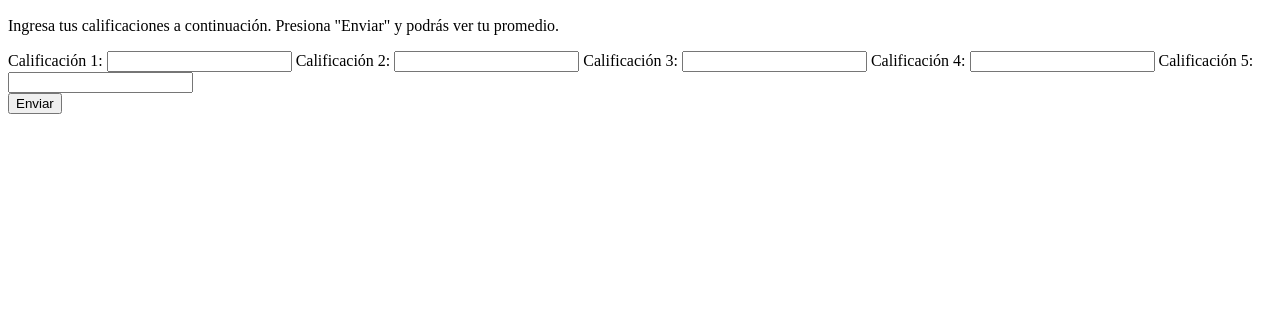
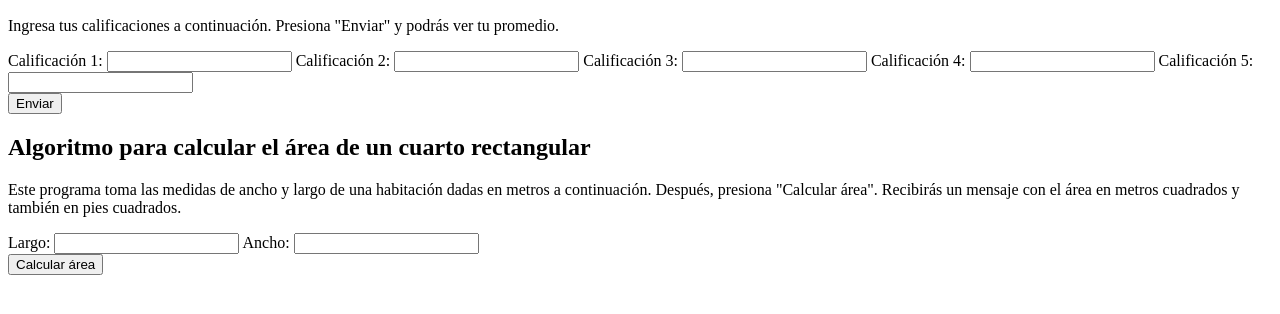
Before and after one commit to Leonardo0108/PROYECTO-1.1, a plain HTML site: page index.html in a window 1280 px wide. Shown: the part 110-424 px from the top of the page. Drawn offline with Linux system fonts and the light colour scheme.

Commit message:
Puse cómo calcular el área de un cuarto rectangular en metros y pies cuadrados

```diff
--- /dev/null
+++ b/area_cuarto.js
@@ -0,0 +1,19 @@
+function calcularArea() {
+ var area;
+ var base;
+ var pies;
+ var altura;
+ var pies = base * altura;
+ var area = base * altura;
+var campoDeTexto = document.getElementById("largo")
+var contenido = campoDeTexto.value;
+ altura = parseFloat(contenido);
+
+ campoDeTexto = document.getElementById("ancho")
+ contenido = campoDeTexto.value;
+ base = parseFloat(contenido);
+
+area = ( base * altura);
+pies = ( base * altura) * 10.764;
+ alert("El area es de: " + area + " metros cuadrados, o: " + pies + " pies cuadrados");
+}
--- a/index.html
+++ b/index.html
@@ -22,6 +22,20 @@
       <input type="text" id="calificación5">
     </form>
     <button onclick="calcularPromedio()">Enviar</button>
+    <h2>Algoritmo para calcular el área de un cuarto rectangular</h2>
+    <p>
+Este programa toma las medidas de ancho y largo de una habitación dadas en metros a continuación.
+Después, presiona "Calcular área".
+Recibirás un mensaje con el área en metros cuadrados y también en pies cuadrados.
+    </p>
+    <form>
+      <label for="largo">Largo: </label>
+      <input type="text" id="largo">
+      <label for="ancho">Ancho:</label>
+      <input type="text" id="ancho">
+    </form>
+    <button onclick="calcularArea()">Calcular área</button>
     <script src="promedio.js"></script>
+    <script src="area_cuarto.js"></script>
   </body>
 </html>
```
